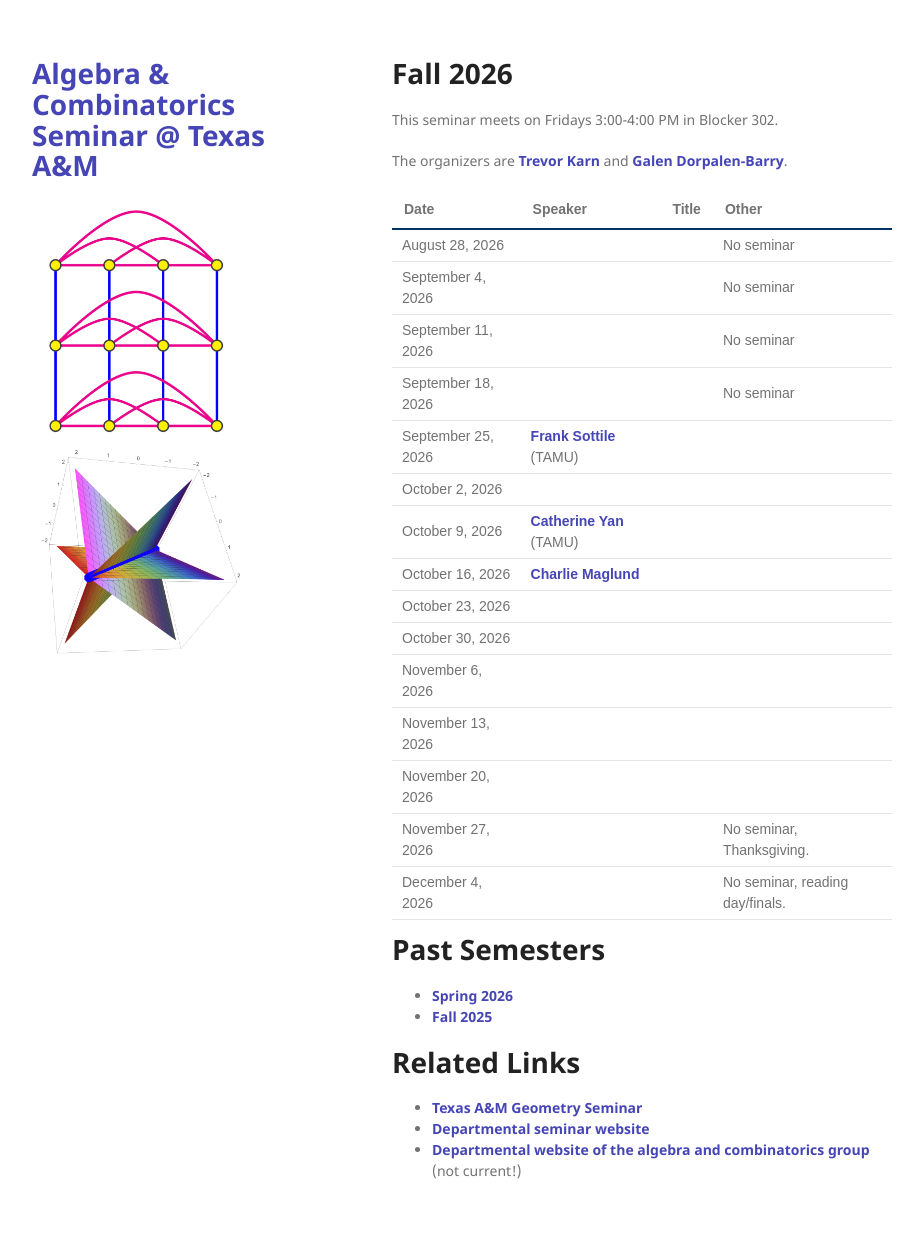
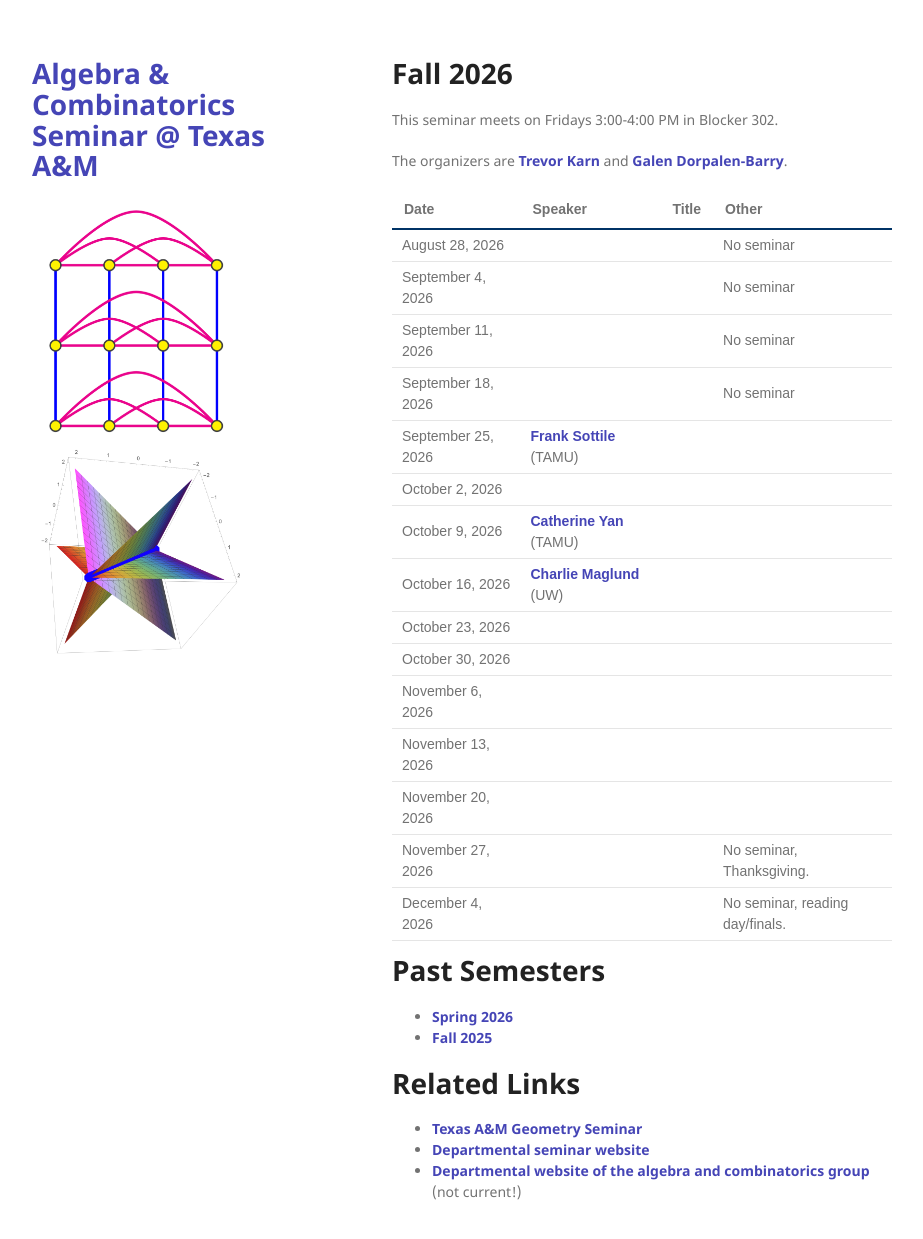
Before and after one commit to tamu-seminar/alg-comb, a Jekyll site: the page built from index.md, in a window 1280 px wide and 1272 px high. Shown: the top 1239 px of the window, without its empty margins (178-1101 px from the left). Built offline with Jekyll 4.4.1, drawn with Linux system fonts in a browser that asks for light colours.

Commit message:
affiliation

```diff
--- a/index.md
+++ b/index.md
@@ -30,7 +30,7 @@ The organizers are [Trevor Karn](https://trevorkarn.github.io/) and [Galen Dorpa
 | September 25, 2026|[Frank Sottile](https://franksottile.github.io/) (TAMU)|       |                                 |
 | October 2, 2026   |         |       |                                 |
 | October 9, 2026   |[Catherine Yan](https://people.tamu.edu/~huafei-yan/) (TAMU)       |       |                                 |
-| October 16, 2026  |[Charlie Maglund](https://charlie.magland.org/)         |       |                                 |
+| October 16, 2026  |[Charlie Maglund](https://charlie.magland.org/) (UW)         |       |                                 |
 | October 23, 2026  |         |       |                                 |
 | October 30, 2026  |         |       |                                 |
 | November 6, 2026  |         |       |                                 |
```
